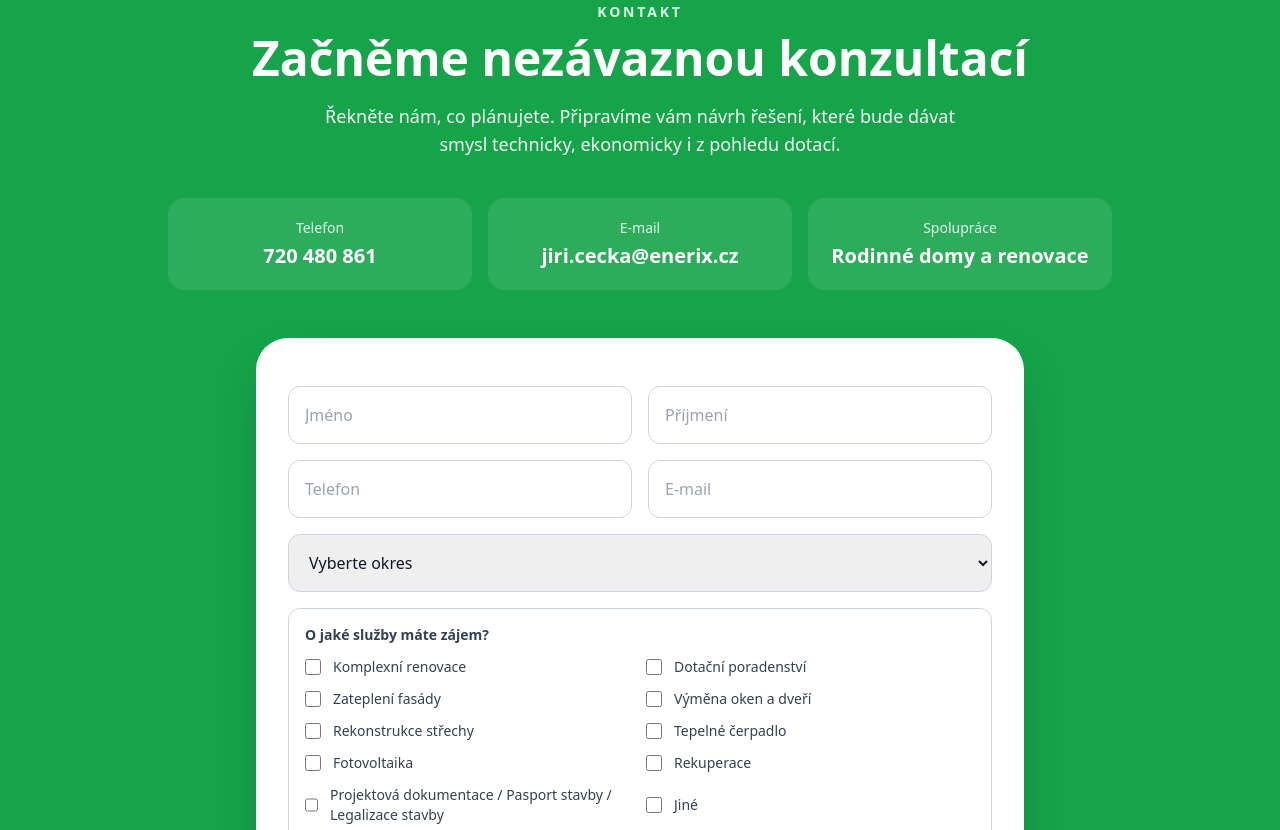
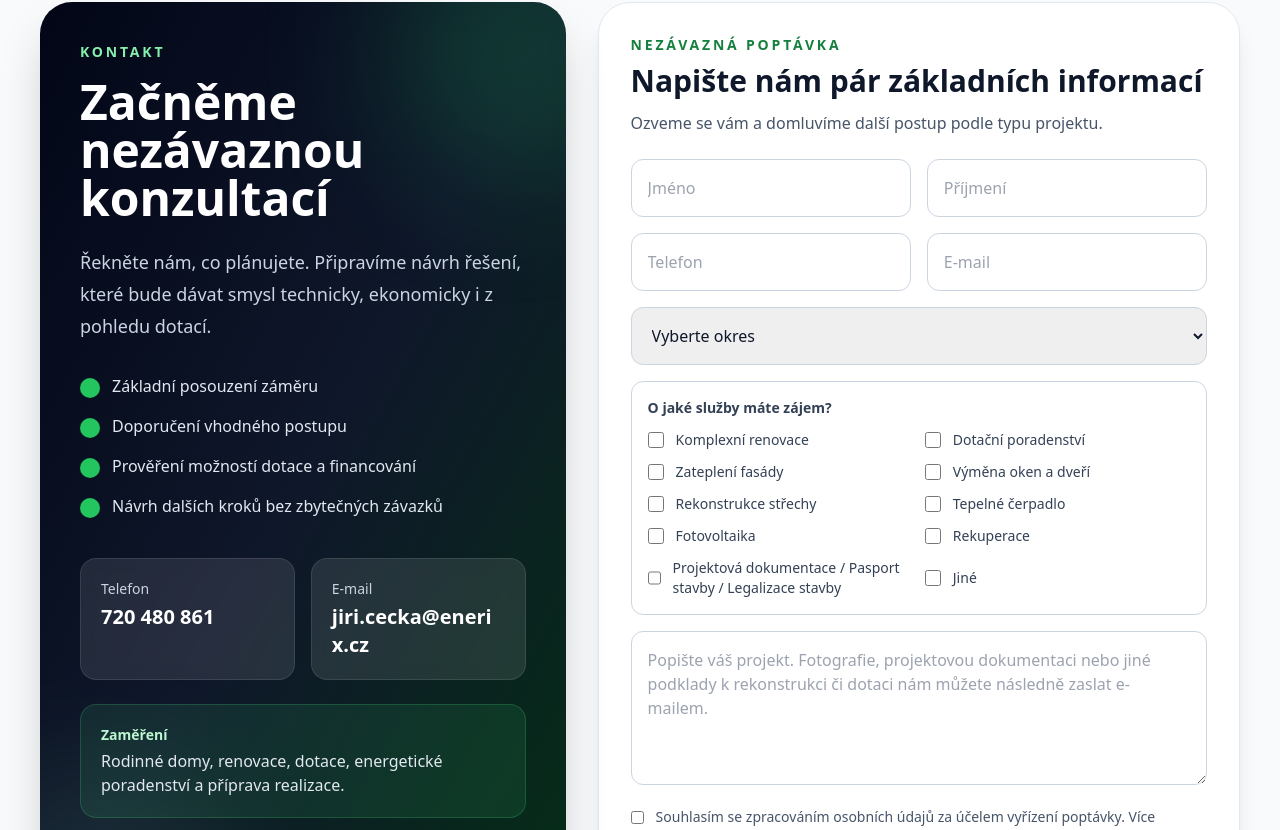
Before and after one commit to Enerixsro/enerix-web, a Next.js app: page / in a window 1280 px wide. Shown: the part 2570-3400 px from the top of the page. Built offline with nearby package versions, Linux system fonts and the light colour scheme.

Commit message:
Update index.js

```diff
--- a/pages/index.js
+++ b/pages/index.js
@@ -211,38 +211,64 @@ export default function EnerixLandingPage() {
         </div>
       </section>
 
-      <section id="kontakt" className="bg-green-600 py-20 text-white">
-        <div className="mx-auto max-w-5xl px-6 text-center md:px-10">
-          <div className="text-sm font-semibold uppercase tracking-[0.2em] text-green-100">
+      <section id="kontakt" className="bg-slate-50 px-6 py-20 md:px-10">
+        <div className="mx-auto grid max-w-7xl gap-8 lg:grid-cols-[0.9fr_1.1fr] lg:items-stretch">
+          <div className="relative overflow-hidden rounded-[2rem] bg-gradient-to-br from-slate-950 via-slate-900 to-green-950 p-8 text-white shadow-2xl md:p-10">
+            <div className="absolute -right-20 -top-20 h-64 w-64 rounded-full bg-green-500/20 blur-3xl" />
+            <div className="absolute -bottom-24 -left-24 h-72 w-72 rounded-full bg-green-300/10 blur-3xl" />
+
+            <div className="relative">
+              <div className="text-sm font-semibold uppercase tracking-[0.2em] text-green-300">
                 Kontakt
               </div>
 
-          <h2 className="mt-3 text-3xl font-bold md:text-5xl">
+              <h2 className="mt-4 text-3xl font-bold md:text-5xl">
                 Začněme nezávaznou konzultací
               </h2>
 
-          <p className="mx-auto mt-5 max-w-2xl text-lg text-green-50">
-            Řekněte nám, co plánujete. Připravíme vám návrh řešení, které bude
+              <p className="mt-6 text-lg leading-8 text-slate-300">
+                Řekněte nám, co plánujete. Připravíme návrh řešení, které bude
                 dávat smysl technicky, ekonomicky i z pohledu dotací.
               </p>
 
-          <div className="mt-10 grid gap-4 md:grid-cols-3">
-            <div className="rounded-2xl bg-white/10 p-5 backdrop-blur">
-              <div className="text-sm text-green-100">Telefon</div>
-              <div className="mt-1 text-xl font-semibold">720 480 861</div>
+              <div className="mt-8 space-y-4">
+                {[
+                  "Základní posouzení záměru",
+                  "Doporučení vhodného postupu",
+                  "Prověření možností dotace a financování",
+                  "Návrh dalších kroků bez zbytečných závazků",
+                ].map((item) => (
+                  <div key={item} className="flex items-start gap-3">
+                    <div className="mt-1 h-5 w-5 shrink-0 rounded-full bg-green-500" />
+                    <div className="text-slate-200">{item}</div>
+                  </div>
+                ))}
               </div>
 
-            <div className="rounded-2xl bg-white/10 p-5 backdrop-blur">
-              <div className="text-sm text-green-100">E-mail</div>
-              <div className="mt-1 text-xl font-semibold break-all">
+              <div className="mt-10 grid gap-4 sm:grid-cols-2">
+                <div className="rounded-2xl border border-white/10 bg-white/10 p-5 backdrop-blur">
+                  <div className="text-sm text-slate-300">Telefon</div>
+                  <div className="mt-1 text-xl font-semibold">
+                    720 480 861
+                  </div>
+                </div>
+
+                <div className="rounded-2xl border border-white/10 bg-white/10 p-5 backdrop-blur">
+                  <div className="text-sm text-slate-300">E-mail</div>
+                  <div className="mt-1 break-all text-xl font-semibold">
                     jiri.cecka@enerix.cz
                   </div>
                 </div>
+              </div>
 
-            <div className="rounded-2xl bg-white/10 p-5 backdrop-blur">
-              <div className="text-sm text-green-100">Spolupráce</div>
-              <div className="mt-1 text-xl font-semibold">
-                Rodinné domy a renovace
+              <div className="mt-6 rounded-2xl border border-green-400/20 bg-green-400/10 p-5">
+                <div className="text-sm font-semibold text-green-200">
+                  Zaměření
+                </div>
+                <div className="mt-1 text-slate-200">
+                  Rodinné domy, renovace, dotace, energetické poradenství a
+                  příprava realizace.
+                </div>
               </div>
             </div>
           </div>
@@ -250,7 +276,7 @@ export default function EnerixLandingPage() {
           <form
             action="https://formspree.io/f/xrejyodb"
             method="POST"
-            className="mx-auto mt-12 max-w-3xl space-y-4 rounded-[2rem] bg-white p-8 text-slate-900 shadow-2xl"
+            className="rounded-[2rem] border border-slate-200 bg-white p-6 text-slate-900 shadow-xl md:p-8"
           >
             <input
               type="hidden"
@@ -258,13 +284,28 @@ export default function EnerixLandingPage() {
               value="https://www.enerix.cz/#kontakt"
             />
 
+            <div className="mb-6">
+              <div className="text-sm font-semibold uppercase tracking-[0.2em] text-green-700">
+                Nezávazná poptávka
+              </div>
+
+              <h3 className="mt-2 text-2xl font-bold md:text-3xl">
+                Napište nám pár základních informací
+              </h3>
+
+              <p className="mt-3 text-slate-600">
+                Ozveme se vám a domluvíme další postup podle typu projektu.
+              </p>
+            </div>
+
+            <div className="space-y-4">
               <div className="grid gap-4 md:grid-cols-2">
                 <input
                   type="text"
                   name="jmeno"
                   placeholder="Jméno"
                   required
-                className="rounded-xl border border-slate-300 p-4"
+                  className="rounded-xl border border-slate-300 p-4 outline-none transition focus:border-green-600 focus:ring-2 focus:ring-green-100"
                 />
 
                 <input
@@ -272,7 +313,7 @@ export default function EnerixLandingPage() {
                   name="prijmeni"
                   placeholder="Příjmení"
                   required
-                className="rounded-xl border border-slate-300 p-4"
+                  className="rounded-xl border border-slate-300 p-4 outline-none transition focus:border-green-600 focus:ring-2 focus:ring-green-100"
                 />
               </div>
 
@@ -282,7 +323,7 @@ export default function EnerixLandingPage() {
                   name="telefon"
                   placeholder="Telefon"
                   required
-                className="rounded-xl border border-slate-300 p-4"
+                  className="rounded-xl border border-slate-300 p-4 outline-none transition focus:border-green-600 focus:ring-2 focus:ring-green-100"
                 />
 
                 <input
@@ -290,14 +331,14 @@ export default function EnerixLandingPage() {
                   name="email"
                   placeholder="E-mail"
                   required
-                className="rounded-xl border border-slate-300 p-4"
+                  className="rounded-xl border border-slate-300 p-4 outline-none transition focus:border-green-600 focus:ring-2 focus:ring-green-100"
                 />
               </div>
 
               <select
                 name="okres"
                 required
-              className="w-full rounded-xl border border-slate-300 p-4"
+                className="w-full rounded-xl border border-slate-300 p-4 outline-none transition focus:border-green-600 focus:ring-2 focus:ring-green-100"
               >
                 <option value="">Vyberte okres</option>
                 <option>České Budějovice</option>
@@ -347,8 +388,8 @@ export default function EnerixLandingPage() {
               <textarea
                 name="zprava"
                 placeholder="Popište váš projekt. Fotografie, projektovou dokumentaci nebo jiné podklady k rekonstrukci či dotaci nám můžete následně zaslat e-mailem."
-              rows="6"
-              className="w-full rounded-xl border border-slate-300 p-4"
+                rows="5"
+                className="w-full rounded-xl border border-slate-300 p-4 outline-none transition focus:border-green-600 focus:ring-2 focus:ring-green-100"
               />
 
               <label className="flex items-start gap-3 text-left text-sm text-slate-600">
@@ -368,10 +409,11 @@ export default function EnerixLandingPage() {
 
               <button
                 type="submit"
-              className="w-full rounded-2xl bg-green-600 px-6 py-4 text-lg font-semibold text-white transition hover:bg-green-700"
+                className="w-full rounded-2xl bg-green-600 px-6 py-4 text-lg font-semibold text-white shadow-lg shadow-green-100 transition hover:bg-green-700"
               >
                 Odeslat nezávaznou poptávku
               </button>
+            </div>
           </form>
         </div>
       </section>
```
Lines whose indentation alone changed are shown as unchanged.
